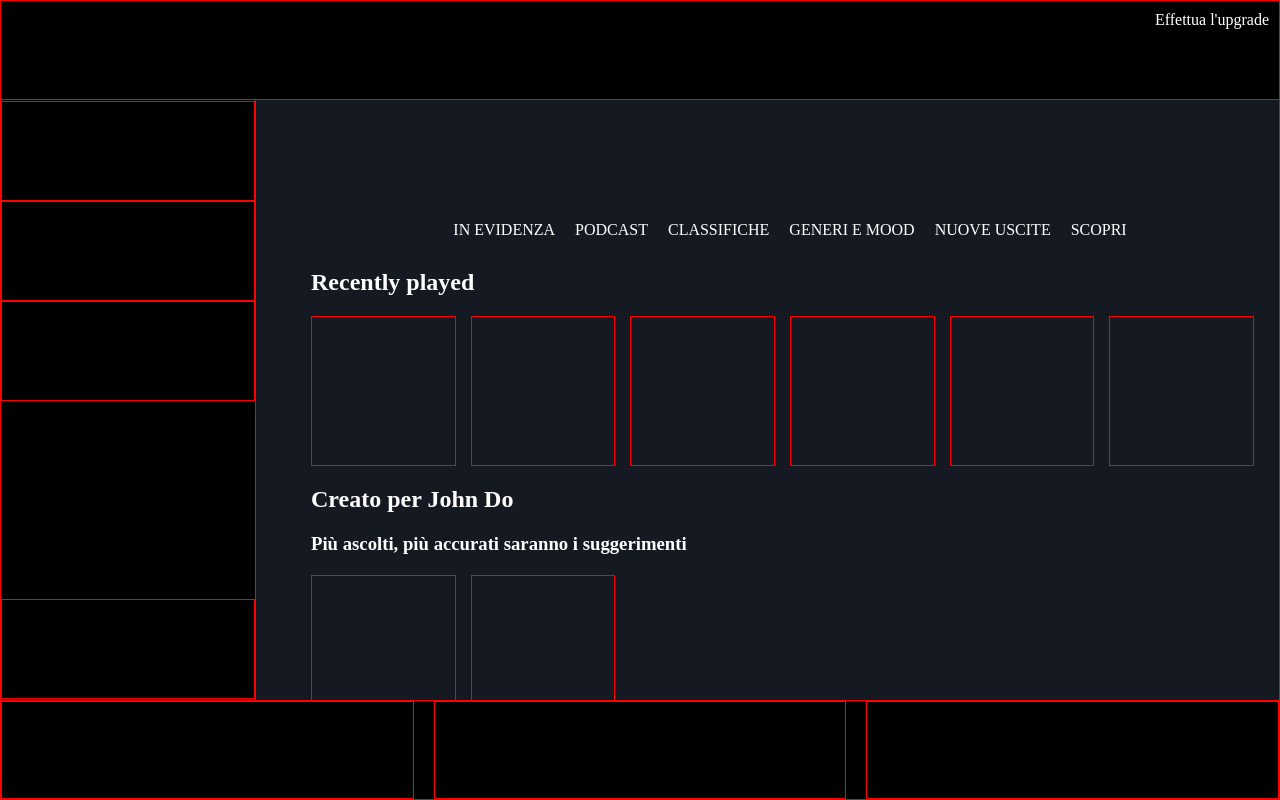
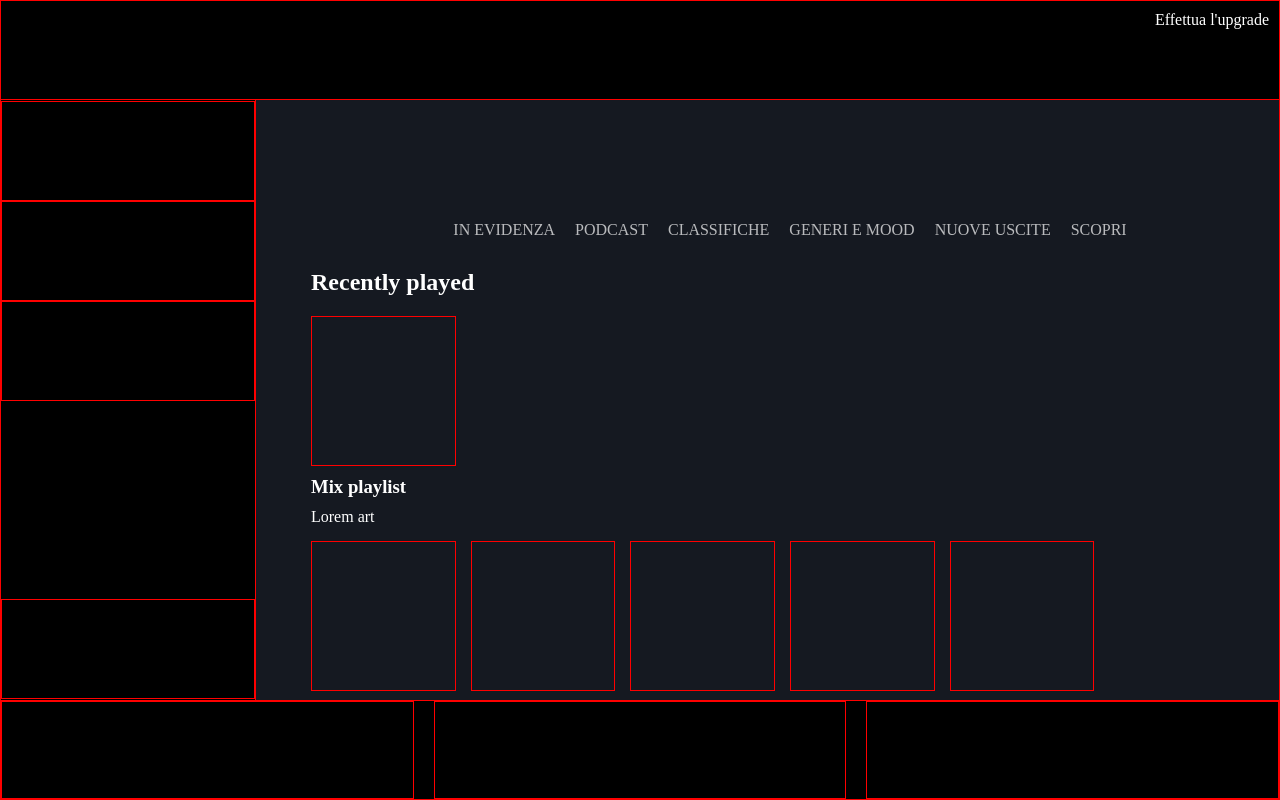
Before and after one commit to rpalanga/html-css-spotifyweb, a plain HTML site: page index.html in a window 1280 px wide. Drawn offline with Linux system fonts and the light colour scheme.

Commit message:
Prima prova fix album

```diff
--- a/css/style.css
+++ b/css/style.css
@@ -161,6 +161,7 @@
 
 .spoty-selection ul li{
     list-style-type: none;
+    opacity: 0.7;
 }
 
 .spoty-list{
@@ -170,6 +171,14 @@
     flex-direction: row;
     flex-wrap: wrap;
     gap: 15px;
+}
+.spoty-object{
+    width: 100%;
+
+    display: flex;
+    flex-direction: column;
+    flex-wrap: nowrap;
+    gap: 10px
 }
 
 .spoty-album{
--- a/index.html
+++ b/index.html
@@ -1,11 +1,13 @@
 <!DOCTYPE html>
 <html lang="en">
+
 <head>
     <meta charset="UTF-8">
     <meta name="viewport" content="width=device-width, initial-scale=1.0">
     <link rel="stylesheet" href="css/style.css">
     <title>html-css-spotifyweb</title>
 </head>
+
 <body>
     <main>
         <div class="big-container">
@@ -46,9 +48,19 @@
                 <div class="spoty-songs">
                     <h2>Recently played</h2>
                     <div class="spoty-list">
-                        <div class="spoty-album">
-                            <img src="" alt="">
-                            <h3></h3>
+                        <div class="spoty-object">
+                            <div class="spoty-album">
+                                <img src="" alt="">
+
+                            </div>
+                            <div class="album-name">
+                                <h3>Mix playlist</h3>
+
+                            </div>
+                            <div class="album-artist">
+                                <p>Lorem art</p>
+
+                            </div>
                         </div>
                         <div class="spoty-album">
                             <img src="" alt="">
@@ -111,4 +123,5 @@
     </footer>
 
 </body>
+
 </html>
```
